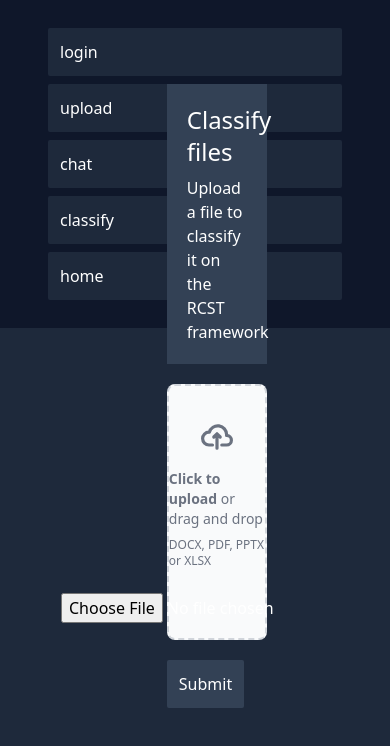
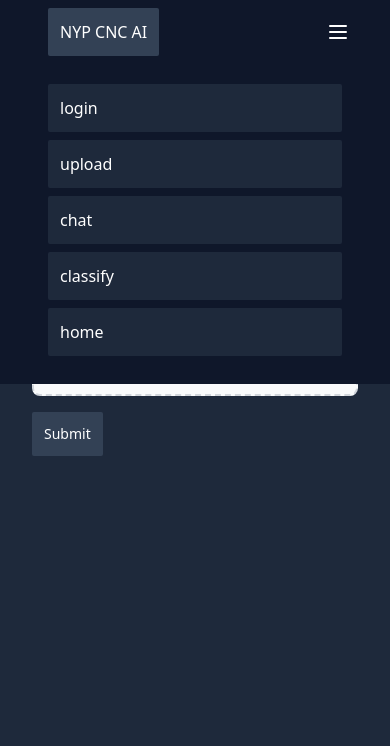
Before and after one commit to xioxet/fyp, a SvelteKit app in the folder frontend/: page /classify in a window 390 px wide. Both pictures are taken after a click on the button "items". Shown: the top 746 px of the page. Built offline with nearby package versions, Linux system fonts and the light colour scheme; no server answers.

Commit message:
mobile friendliness (cringe)

```diff
--- a/frontend/src/components/Header.svelte
+++ b/frontend/src/components/Header.svelte
@@ -1,20 +1,30 @@
 <script>
     import { onMount } from "svelte";
+    import { afterNavigate } from "$app/navigation";
     let loggedIn = true;
     let mobile = false;
     let username = null;
+
     onMount(() => {
         loggedIn = document.cookie.includes('loggedIn=true');
         username = document.cookie.split("username=")[1]
         console.log(username);
     })
+
+    afterNavigate(() => {
+        console.log(`mobile ${mobile}`)
+        if (mobile) {
+            mobile = false;
+        }
+    });
+
 </script>
 
 <div>
     <div class="w-90 px-10 h-10border-b-2 flex items-center bg-slate-900">
         <div class="rounded-sm bg-slate-700 p-3 m-2">NYP CNC AI</div>
         {#if loggedIn}
-        <div class="hover:bg-orange-500 rounded-sm bg-slate-800 p-3 m-2">welcome, {username}!</div>
+        <div class="hidden md:inline hover:bg-orange-500 rounded-sm bg-slate-800 p-3 m-2">welcome, {username}!</div>
         {/if}
         <div class=grow></div>
 
@@ -36,7 +46,16 @@
             </button>
         </div>
 
-        <div class={`lg:hidden ${mobile ? 'block' : 'hidden'} absolute top-0 left-0 w-full bg-slate-900 py-5 px-10 z-5m`}>
+        <div class={`lg:hidden ${mobile ? 'block' : 'hidden'} absolute top-0 left-0 w-full bg-slate-900 pb-5 px-10 z-10`}>
+            <div class="flex items-center">
+                <div class="rounded-sm bg-slate-700 p-3 m-2">NYP CNC AI</div>
+                <button aria-label=items on:click={() => mobile = !mobile} class="ml-auto text-white">
+                    <svg xmlns="http://www.w3.org/2000/svg" fill="none" viewBox="0 0 24 24" stroke="currentColor" class="h-6 w-6">
+                        <path stroke-linecap="round" stroke-linejoin="round" stroke-width="2" d="M4 6h16M4 12h16M4 18h16"></path>
+                    </svg>
+                </button>
+            </div>
+            <div class="mt-5">
                 {#if !loggedIn}
                 <a class="hover:bg-orange-500 rounded-sm bg-slate-800 p-3 m-2 block" href='/login'>login</a>
                 {/if}
@@ -47,3 +66,4 @@
             </div>
         </div>
     </div>
+</div>
--- a/frontend/src/components/Message.svelte
+++ b/frontend/src/components/Message.svelte
@@ -1,5 +1,5 @@
 <div class="w-auto block">
-    <div class="message w-fit z-5 min-w-10 bg-orange-500 px-5 py-3 my-2 rounded"
+    <div class="message w-fit z-5 min-w-10 bg-orange-500 px-5 py-3 my-2 rounded text-sm md:text-lg"
     class:ml-auto={fromUser}
     class:bg-orange-700={fromUser}>
         <p>
--- a/frontend/src/routes/+layout.svelte
+++ b/frontend/src/routes/+layout.svelte
@@ -8,7 +8,7 @@
 <div class="flex flex-col h-screen">
     <Header></Header>
     <div class="grow flex w-screen m-auto bg-slate-800">
-        <div class="grow w-3/5 relative flex mx-[100px]">
+        <div class="grow w-1/5 md:w-full relative flex mx-4 md:mx-[100px]">
             {@render children()}
         </div>
     </div>
--- a/frontend/src/routes/classify/+page.svelte
+++ b/frontend/src/routes/classify/+page.svelte
@@ -6,44 +6,45 @@
     let waitingfordata = $state(false);
     console.log(form);
 
+    let submitted_filename = $state(null);
+
 </script>
 
-<div class="mx-auto p-5 w-3/5">
-    <form method="post" enctype="multipart/form-data" use:enhance={({formData}) =>{
+<div class="mx-auto p-4 md:p-5 w-full md:w-3/5">
+    <form method="post" enctype="multipart/form-data" use:enhance={({ formData }) => {
         waitingfordata = true;
         return async ({ update }) => {
-                update().then(function() {
-                    //console.log('response: ', response);
-                    //try {
-                    //    classification.set(response.data.classification);
-                    //}
-                    //catch (error) {
-                    //    console.error('Error during form submission:', error);
-                    //    classification.set('Document upload error: ' + error.message);
-                    //}
-                    waitingfordata = false;
-                })
-            }
+            update().then(function () {
+                waitingfordata = false;
+            });
+        };
     }}>
-        <div class="w-100 bg-slate-700 p-5 mb-5">
-            <h1 class="text-2xl">Classify files</h1>
-            <h2 class="mt-2">Upload a file to classify it on the RCST framework</h2>
+        <div class="w-full bg-slate-700 p-4 md:p-5 mb-4 md:mb-5">
+            <h1 class="text-xl md:text-2xl">Classify files</h1>
+            <h2 class="mt-2 text-sm md:text-base">Upload a file to classify it on the RCST framework</h2>
             {#if waitingfordata}
-            <div class="bg-slate-500 p-3 mt-5">Uploading... &nbsp;&nbsp;<svg class="inline-block" width=20px height=20px xmlns="http://www.w3.org/2000/svg" viewBox="0 0 300 150"><path fill="none" stroke="#FFFFFF" stroke-width="15" stroke-linecap="round" stroke-dasharray="300 385" stroke-dashoffset="0" d="M275 75c0 31-27 50-50 50-58 0-92-100-150-100-28 0-50 22-50 50s23 50 50 50c58 0 92-100 150-100 24 0 50 19 50 50Z"><animate attributeName="stroke-dashoffset" calcMode="spline" dur="2" values="685;-685" keySplines="0 0 1 1" repeatCount="indefinite"></animate></path></svg></div>
+            <div class="bg-slate-500 p-3 mt-4 md:mt-5">
+                Uploading... &nbsp;&nbsp;
+                <svg class="inline-block" width="20px" height="20px" xmlns="http://www.w3.org/2000/svg" viewBox="0 0 300 150">
+                    <path fill="none" stroke="#FFFFFF" stroke-width="15" stroke-linecap="round" stroke-dasharray="300 385" stroke-dashoffset="0" d="M275 75c0 31-27 50-50 50-58 0-92-100-150-100-28 0-50 22-50 50s23 50 50 50c58 0 92-100 150-100 24 0 50 19 50 50Z">
+                        <animate attributeName="stroke-dashoffset" calcMode="spline" dur="2" values="685;-685" keySplines="0 0 1 1" repeatCount="indefinite"></animate>
+                    </path>
+                </svg>
+            </div>
             {:else if form?.success}
-            <div class="bg-green-500 p-3 mt-5">Upload succeeded!</div>
+            <div class="bg-green-500 p-3 mt-4 md:mt-5">Upload succeeded!</div>
             {:else if form?.error}
-            <div class="error bg-red-500 p-3 mt-5">Upload failed with error: {form.error}</div>
+            <div class="error bg-red-500 p-3 mt-4 md:mt-5">Upload failed with error: {form.error}</div>
             {/if}
             {#if form?.classification}
-            <div class="mt-5 p-5 bg-slate-700">
-                <h2 class="text-xl">Classification Result</h2>
-                <p class="mt-2"><strong>Classification:</strong> {form.classification}</p>
+            <div class="mt-5 p-4 md:p-5 bg-slate-700">
+                <h2 class="text-lg md:text-xl">Classification Result</h2>
+                <p class="mt-2 text-sm md:text-base"><strong>Classification:</strong> {form.classification}</p>
             </div>
             {/if}
         </div>
         <div class="flex items-center justify-center w-full">
-            <label for="file" class="flex flex-col items-center justify-center w-full h-64 border-2 border-gray-300 border-dashed rounded-lg cursor-pointer bg-gray-50 dark:hover:bg-gray-800 dark:bg-gray-700 hover:bg-gray-100 dark:border-gray-600 dark:hover:border-gray-500 dark:hover:bg-gray-600">
+            <label for="file" class="flex flex-col items-center justify-center w-full h-48 md:h-64 border-2 border-gray-300 border-dashed rounded-lg cursor-pointer bg-gray-50 dark:hover:bg-gray-800 dark:bg-gray-700 hover:bg-gray-100 dark:border-gray-600 dark:hover:border-gray-500 dark:hover:bg-gray-600">
                 <div class="flex flex-col items-center justify-center pt-5 pb-6">
                     <svg class="w-8 h-8 mb-4 text-gray-500 dark:text-gray-400" aria-hidden="true" xmlns="http://www.w3.org/2000/svg" fill="none" viewBox="0 0 20 16">
                         <path stroke="currentColor" stroke-linecap="round" stroke-linejoin="round" stroke-width="2" d="M13 13h3a3 3 0 0 0 0-6h-.025A5.56 5.56 0 0 0 16 6.5 5.5 5.5 0 0 0 5.207 5.021C5.137 5.017 5.071 5 5 5a4 4 0 0 0 0 8h2.167M10 15V6m0 0L8 8m2-2 2 2"/>
@@ -51,11 +52,14 @@
                     <p class="mb-2 text-sm text-gray-500 dark:text-gray-400"><span class="font-semibold">Click to upload</span> or drag and drop</p>
                     <p class="text-xs text-gray-500 dark:text-gray-400">DOCX, PDF, PPTX or XLSX</p>
                 </div>
-                <input id="file" type="file" name="file" accept=".docx,.pdf,.pptx,.xlsx"/>
+                <input style="display:none" id="file" type="file" name="file" accept=".docx,.pdf,.pptx,.xlsx"/>
+                <div class="mb-2 text-sm md:text-base text-gray-500 dark:text-gray-400">
+                    {submitted_filename ? `File uploaded: ${submitted_filename.split(/(\\|\/)/g).pop()}` : `No file uploaded!`}
+                </div>
             </label>
         </div>
-        <div class="flex items-center my-5">
-            <button class="hover:bg-orange-500 rounded-sm bg-slate-700 p-3 " href='/'>Submit</button>
+        <div class="flex items-center my-4 md:my-5">
+            <button class="hover:bg-orange-500 rounded-sm bg-slate-700 p-3 text-sm md:text-base" href='/'>Submit</button>
             <div class="grow"></div>
         </div>
     </form>
--- a/frontend/src/routes/login/+page.server.js
+++ b/frontend/src/routes/login/+page.server.js
@@ -26,7 +26,7 @@ export const actions = {
 				error: result.message
 			})
         } else {
-            const jwt = result.message;
+            const jwt =	result.message;
             cookies.set(
                 'accessToken', jwt, {
                     secure: false,
--- a/frontend/src/routes/login/+page.svelte
+++ b/frontend/src/routes/login/+page.svelte
@@ -3,8 +3,8 @@
     let { data , form } = $props();
 </script>
 
-<div class="w-4/5 max-w-[500px] mx-auto p-5">
-    <div class="w-100 bg-slate-700 p-5 mb-5m">
+<div class="w-full md:w-4/5 max-w-[500px] mx-auto p-4 md:p-5">
+    <div class="w-100 bg-slate-700 p-4 md:p-5 mb-5m">
         <LoginForm></LoginForm>
 
         {#if form?.error}
--- a/frontend/src/routes/upload/+page.svelte
+++ b/frontend/src/routes/upload/+page.svelte
@@ -2,30 +2,40 @@
     import { enhance } from '$app/forms';
     let { data , form } = $props();
     let waitingfordata = $state(false);
+
+    let submitted_filename = $state(null);
+
 </script>
 
-<div class="mx-auto p-5 w-3/5">
-    <form method="post" enctype="multipart/form-data" use:enhance={({formData}) =>{
+<div class="mx-auto p-4 md:p-5 w-full md:w-3/5">
+    <form method="post" enctype="multipart/form-data" use:enhance={({ formData }) => {
         waitingfordata = true;
         return async ({ update }) => {
-                update().then(function() {
-                    waitingfordata = false;
-                })
-            }
+            update().then(function () {
+                waitingfordata = false;
+            });
+        };
     }}>
-        <div class="w-100 bg-slate-700 p-5 mb-5">
-            <h1 class=text-2xl>Upload files</h1>
-            <h2 class=mt-2>These files will be used to train the AI.</h2>
+        <div class="w-full bg-slate-700 p-4 md:p-5 mb-4 md:mb-5">
+            <h1 class="text-xl md:text-2xl">Upload files</h1>
+            <h2 class="mt-2 text-sm md:text-base">These files will be used to train the AI.</h2>
             {#if waitingfordata}
-            <div class="bg-slate-500 p-3 mt-5">Uploading... &nbsp;&nbsp;<svg class="inline-block" width=20px height=20px xmlns="http://www.w3.org/2000/svg" viewBox="0 0 300 150"><path fill="none" stroke="#FFFFFF" stroke-width="15" stroke-linecap="round" stroke-dasharray="300 385" stroke-dashoffset="0" d="M275 75c0 31-27 50-50 50-58 0-92-100-150-100-28 0-50 22-50 50s23 50 50 50c58 0 92-100 150-100 24 0 50 19 50 50Z"><animate attributeName="stroke-dashoffset" calcMode="spline" dur="2" values="685;-685" keySplines="0 0 1 1" repeatCount="indefinite"></animate></path></svg></div>
+            <div class="bg-slate-500 p-3 mt-4 md:mt-5">
+                Uploading... &nbsp;&nbsp;
+                <svg class="inline-block" width="20px" height="20px" xmlns="http://www.w3.org/2000/svg" viewBox="0 0 300 150">
+                    <path fill="none" stroke="#FFFFFF" stroke-width="15" stroke-linecap="round" stroke-dasharray="300 385" stroke-dashoffset="0" d="M275 75c0 31-27 50-50 50-58 0-92-100-150-100-28 0-50 22-50 50s23 50 50 50c58 0 92-100 150-100 24 0 50 19 50 50Z">
+                        <animate attributeName="stroke-dashoffset" calcMode="spline" dur="2" values="685;-685" keySplines="0 0 1 1" repeatCount="indefinite"></animate>
+                    </path>
+                </svg>
+            </div>
             {:else if form?.success}
-            <div class="bg-green-500 p-3 mt-5">Upload succeeded!</div>
+            <div class="bg-green-500 p-3 mt-4 md:mt-5">Upload succeeded!</div>
             {:else if form?.error}
-            <div class="error bg-red-500 p-3 mt-5">Upload failed with error: {form.error}</div>
+            <div class="error bg-red-500 p-3 mt-4 md:mt-5">Upload failed with error: {form.error}</div>
             {/if}
         </div>
         <div class="flex items-center justify-center w-full">
-            <label for="file" class="flex flex-col items-center justify-center w-full h-64 border-2 border-gray-300 border-dashed rounded-lg cursor-pointer bg-gray-50 dark:hover:bg-gray-800 dark:bg-gray-700 hover:bg-gray-100 dark:border-gray-600 dark:hover:border-gray-500 dark:hover:bg-gray-600">
+            <label for="file" class="flex flex-col items-center justify-center w-full h-48 md:h-64 border-2 border-gray-300 border-dashed rounded-lg cursor-pointer bg-gray-50 dark:hover:bg-gray-800 dark:bg-gray-700 hover:bg-gray-100 dark:border-gray-600 dark:hover:border-gray-500 dark:hover:bg-gray-600">
                 <div class="flex flex-col items-center justify-center pt-5 pb-6">
                     <svg class="w-8 h-8 mb-4 text-gray-500 dark:text-gray-400" aria-hidden="true" xmlns="http://www.w3.org/2000/svg" fill="none" viewBox="0 0 20 16">
                         <path stroke="currentColor" stroke-linecap="round" stroke-linejoin="round" stroke-width="2" d="M13 13h3a3 3 0 0 0 0-6h-.025A5.56 5.56 0 0 0 16 6.5 5.5 5.5 0 0 0 5.207 5.021C5.137 5.017 5.071 5 5 5a4 4 0 0 0 0 8h2.167M10 15V6m0 0L8 8m2-2 2 2"/>
@@ -33,11 +43,14 @@
                     <p class="mb-2 text-sm text-gray-500 dark:text-gray-400"><span class="font-semibold">Click to upload</span> or drag and drop</p>
                     <p class="text-xs text-gray-500 dark:text-gray-400">DOCX, PDF, PPTX or XLSX</p>
                 </div>
-                <input id="file" type="file" name="file" accept=".docx,.pdf,.pptx,.xlsx"/>
+                <input style="display:none" bind:value={submitted_filename} id="file" type="file" name="file" accept=".docx,.pdf,.pptx,.xlsx"/>
+                <div class="mb-2 text-sm md:text-base text-gray-500 dark:text-gray-400">
+                    {submitted_filename ? `File uploaded: ${submitted_filename.split(/(\\|\/)/g).pop()}` : `No file uploaded!`}
+                </div>
             </label>
         </div>
-        <div class="flex items-center my-5">
-            <button class="hover:bg-orange-500 rounded-sm bg-slate-700 p-3 " href='/'>Submit</button>
+        <div class="flex items-center my-4 md:my-5">
+            <button class="hover:bg-orange-500 rounded-sm bg-slate-700 p-3 text-sm md:text-base" href='/'>Submit</button>
             <div class="grow"></div>
         </div>
     </form>
```
Also changed, not shown: frontend/src/components/UploadForm.svelte (added). Lines whose indentation alone changed are shown as unchanged.
